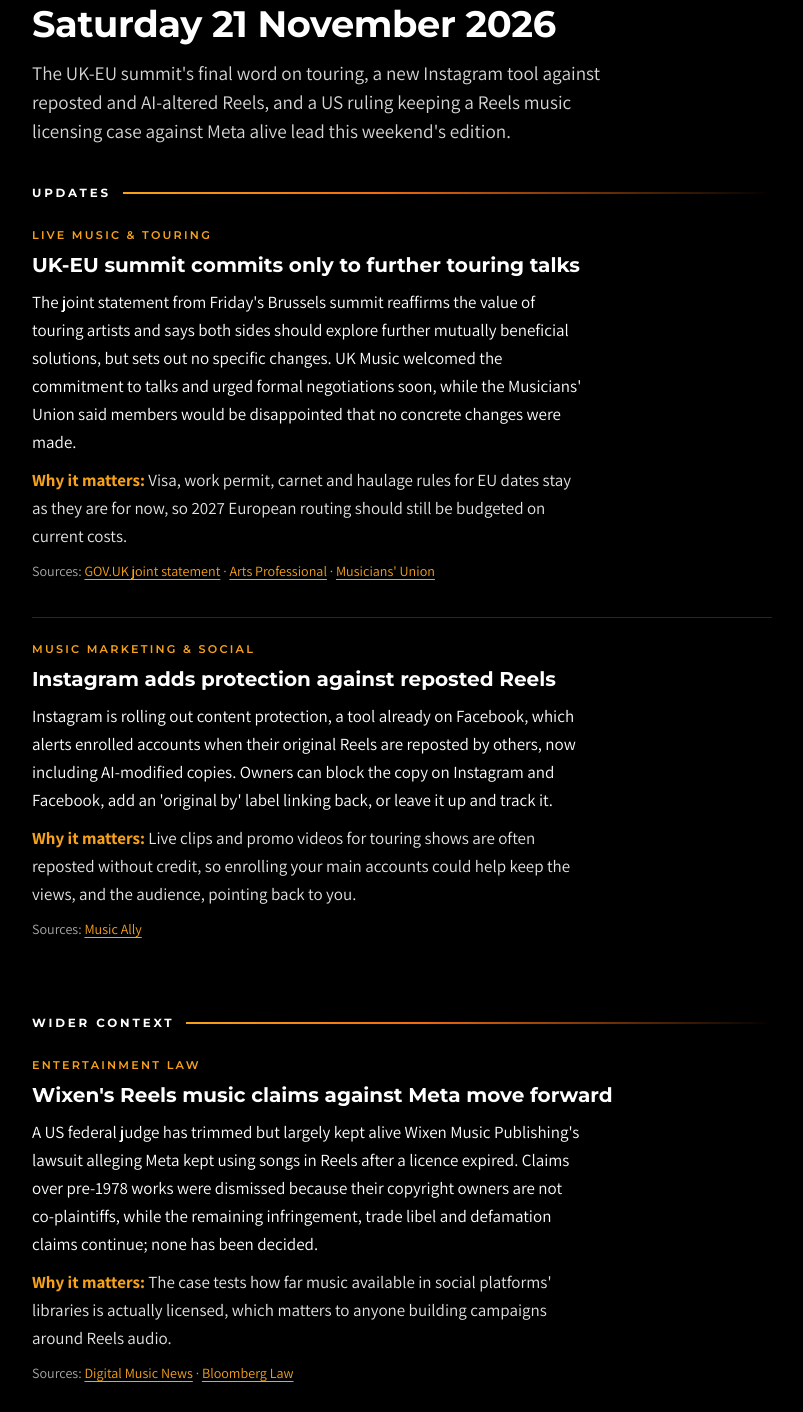
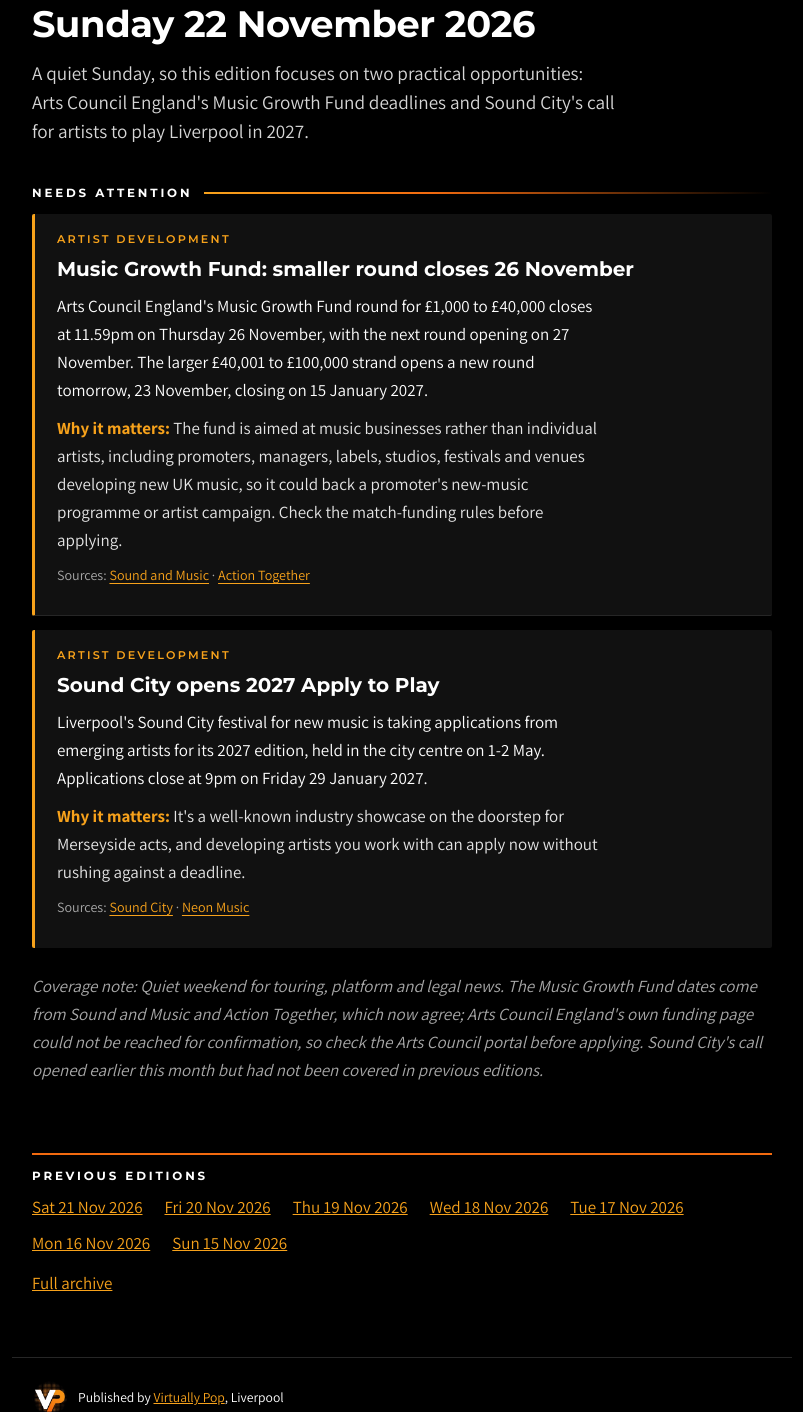
Before and after one commit to virtuallypop-rundown/vp-rundown, a plain HTML site: page index.html in a window 1280 px wide. Shown: the part 356-1768 px from the top of the page, without its empty margins (238-1041 px from the left). Drawn offline with Linux system fonts and the light colour scheme.

Commit message:
Edition 2026-11-22
Co-authored-by: Perplexity <noreply@perplexity.ai>

```diff
--- a/index.html
+++ b/index.html
@@ -14,26 +14,20 @@
 <p class="tag">Live music, music marketing, entertainment law and artist development news, every weekday morning, plus a lighter weekend edition.</p>
 <nav><a href="index.html">Latest</a><a href="archive.html">Archive</a></nav>
 </div></header>
-<main class="wrap"><article class="edition"><p class="kicker">Weekend edition</p><h1>Saturday 21 November 2026</h1>
-<p class="lede">The UK-EU summit&#x27;s final word on touring, a new Instagram tool against reposted and AI-altered Reels, and a US ruling keeping a Reels music licensing case against Meta alive lead this weekend&#x27;s edition.</p>
-<section class="sec sec-updates"><h2>Updates</h2>
-<div class="item"><p class="topic">Live music &amp; touring</p>
-<h3>UK-EU summit commits only to further touring talks</h3><p>The joint statement from Friday&#x27;s Brussels summit reaffirms the value of touring artists and says both sides should explore further mutually beneficial solutions, but sets out no specific changes. UK Music welcomed the commitment to talks and urged formal negotiations soon, while the Musicians&#x27; Union said members would be disappointed that no concrete changes were made.</p>
-<p class="why"><strong>Why it matters:</strong> Visa, work permit, carnet and haulage rules for EU dates stay as they are for now, so 2027 European routing should still be budgeted on current costs.</p>
-<p class="src">Sources: <a href="https://www.gov.uk/government/publications/ukeu-summit-2026-key-documents/uk-eu-summit-2026-joint-statement-html" rel="noopener" target="_blank">GOV.UK joint statement</a> · <a href="https://www.artsprofessional.co.uk/news/sector-urges-swift-action-on-uk-eu-commitment-to-find-solutions-to-touring-red-tape" rel="noopener" target="_blank">Arts Professional</a> · <a href="https://musiciansunion.org.uk/news/mu-responds-to-uk-eu-summit-joint-statement-2026" rel="noopener" target="_blank">Musicians&#x27; Union</a></p></div>
-<div class="item"><p class="topic">Music marketing &amp; social</p>
-<h3>Instagram adds protection against reposted Reels</h3><p>Instagram is rolling out content protection, a tool already on Facebook, which alerts enrolled accounts when their original Reels are reposted by others, now including AI-modified copies. Owners can block the copy on Instagram and Facebook, add an &#x27;original by&#x27; label linking back, or leave it up and track it.</p>
-<p class="why"><strong>Why it matters:</strong> Live clips and promo videos for touring shows are often reposted without credit, so enrolling your main accounts could help keep the views, and the audience, pointing back to you.</p>
-<p class="src">Sources: <a href="https://musically.com/2026/11/20/instagram-launches-content-protection-tool-for-unauthorised-reposts-and-ai-modification/" rel="noopener" target="_blank">Music Ally</a></p></div>
+<main class="wrap"><article class="edition"><p class="kicker">Weekend edition</p><h1>Sunday 22 November 2026</h1>
+<p class="lede">A quiet Sunday, so this edition focuses on two practical opportunities: Arts Council England&#x27;s Music Growth Fund deadlines and Sound City&#x27;s call for artists to play Liverpool in 2027.</p>
+<section class="sec sec-attention"><h2>Needs attention</h2>
+<div class="item"><p class="topic">Artist development</p>
+<h3>Music Growth Fund: smaller round closes 26 November</h3><p>Arts Council England&#x27;s Music Growth Fund round for £1,000 to £40,000 closes at 11.59pm on Thursday 26 November, with the next round opening on 27 November. The larger £40,001 to £100,000 strand opens a new round tomorrow, 23 November, closing on 15 January 2027.</p>
+<p class="why"><strong>Why it matters:</strong> The fund is aimed at music businesses rather than individual artists, including promoters, managers, labels, studios, festivals and venues developing new UK music, so it could back a promoter&#x27;s new-music programme or artist campaign. Check the match-funding rules before applying.</p>
+<p class="src">Sources: <a href="https://soundandmusic.org/opportunities/listing/music-growth-fund-for-organisations-and-businesses-working-in-the-music-industry/" rel="noopener" target="_blank">Sound and Music</a> · <a href="https://www.actiontogether.org.uk/arts-council-england-music-growth-fund" rel="noopener" target="_blank">Action Together</a></p></div>
+<div class="item"><p class="topic">Artist development</p>
+<h3>Sound City opens 2027 Apply to Play</h3><p>Liverpool&#x27;s Sound City festival for new music is taking applications from emerging artists for its 2027 edition, held in the city centre on 1-2 May. Applications close at 9pm on Friday 29 January 2027.</p>
+<p class="why"><strong>Why it matters:</strong> It&#x27;s a well-known industry showcase on the doorstep for Merseyside acts, and developing artists you work with can apply now without rushing against a deadline.</p>
+<p class="src">Sources: <a href="https://www.soundcity.uk.com/apply-to-play" rel="noopener" target="_blank">Sound City</a> · <a href="https://neonmusic.co.uk/sound-city-2027-apply-to-play" rel="noopener" target="_blank">Neon Music</a></p></div>
 </section>
-<section class="sec sec-context"><h2>Wider context</h2>
-<div class="item"><p class="topic">Entertainment law</p>
-<h3>Wixen&#x27;s Reels music claims against Meta move forward</h3><p>A US federal judge has trimmed but largely kept alive Wixen Music Publishing&#x27;s lawsuit alleging Meta kept using songs in Reels after a licence expired. Claims over pre-1978 works were dismissed because their copyright owners are not co-plaintiffs, while the remaining infringement, trade libel and defamation claims continue; none has been decided.</p>
-<p class="why"><strong>Why it matters:</strong> The case tests how far music available in social platforms&#x27; libraries is actually licensed, which matters to anyone building campaigns around Reels audio.</p>
-<p class="src">Sources: <a href="https://www.digitalmusicnews.com/2026/11/20/wixen-meta-sac-partial-dismissal/" rel="noopener" target="_blank">Digital Music News</a> · <a href="https://news.bloomberglaw.com/california-brief/meta-must-face-trimmed-reels-music-copyright-defamation-claims" rel="noopener" target="_blank">Bloomberg Law</a></p></div>
-</section>
-<p class="gaps">Coverage note: Lighter weekend edition. A London court also ruled on Friday that a UK copyright claim by two British labels against $uicideboy$ should be heard in the UK; it may feature in a future edition.</p>
-</article><aside class="recent"><h2>Previous editions</h2><ul><li><a href="editions/2026-11-20.html">Fri 20 Nov 2026</a></li><li><a href="editions/2026-11-19.html">Thu 19 Nov 2026</a></li><li><a href="editions/2026-11-18.html">Wed 18 Nov 2026</a></li><li><a href="editions/2026-11-17.html">Tue 17 Nov 2026</a></li><li><a href="editions/2026-11-16.html">Mon 16 Nov 2026</a></li><li><a href="editions/2026-11-15.html">Sun 15 Nov 2026</a></li><li><a href="editions/2026-11-13.html">Fri 13 Nov 2026</a></li></ul><a href="archive.html">Full archive</a></aside></main>
+<p class="gaps">Coverage note: Quiet weekend for touring, platform and legal news. The Music Growth Fund dates come from Sound and Music and Action Together, which now agree; Arts Council England&#x27;s own funding page could not be reached for confirmation, so check the Arts Council portal before applying. Sound City&#x27;s call opened earlier this month but had not been covered in previous editions.</p>
+</article><aside class="recent"><h2>Previous editions</h2><ul><li><a href="editions/2026-11-21.html">Sat 21 Nov 2026</a></li><li><a href="editions/2026-11-20.html">Fri 20 Nov 2026</a></li><li><a href="editions/2026-11-19.html">Thu 19 Nov 2026</a></li><li><a href="editions/2026-11-18.html">Wed 18 Nov 2026</a></li><li><a href="editions/2026-11-17.html">Tue 17 Nov 2026</a></li><li><a href="editions/2026-11-16.html">Mon 16 Nov 2026</a></li><li><a href="editions/2026-11-15.html">Sun 15 Nov 2026</a></li></ul><a href="archive.html">Full archive</a></aside></main>
 <footer class="wrap foot"><p class="fo"><img src="assets/vp-mark.webp" alt="" width="36" height="35"><span>Published by <a href="https://www.virtuallypop.com/" rel="noopener">Virtually Pop</a>, Liverpool</span></p><p>Summaries are written in our own words. Follow the links for the full stories from the original publishers.</p><p>&copy; 2026 Virtually Pop</p></footer>
 <script>(function(){if(window.parent===window)return;document.documentElement.classList.add("embedded");function s(){parent.postMessage({vpRundownHeight:document.documentElement.scrollHeight},"*")}addEventListener("load",s);addEventListener("resize",s);if(window.ResizeObserver)new ResizeObserver(s).observe(document.body);})();</script>
 </body></html>
```
Also changed, not shown: archive.html (+1 -1 lines), editions/2026-11-22.html (added, +33 -0 lines), feed.xml (+14 -1 lines).
